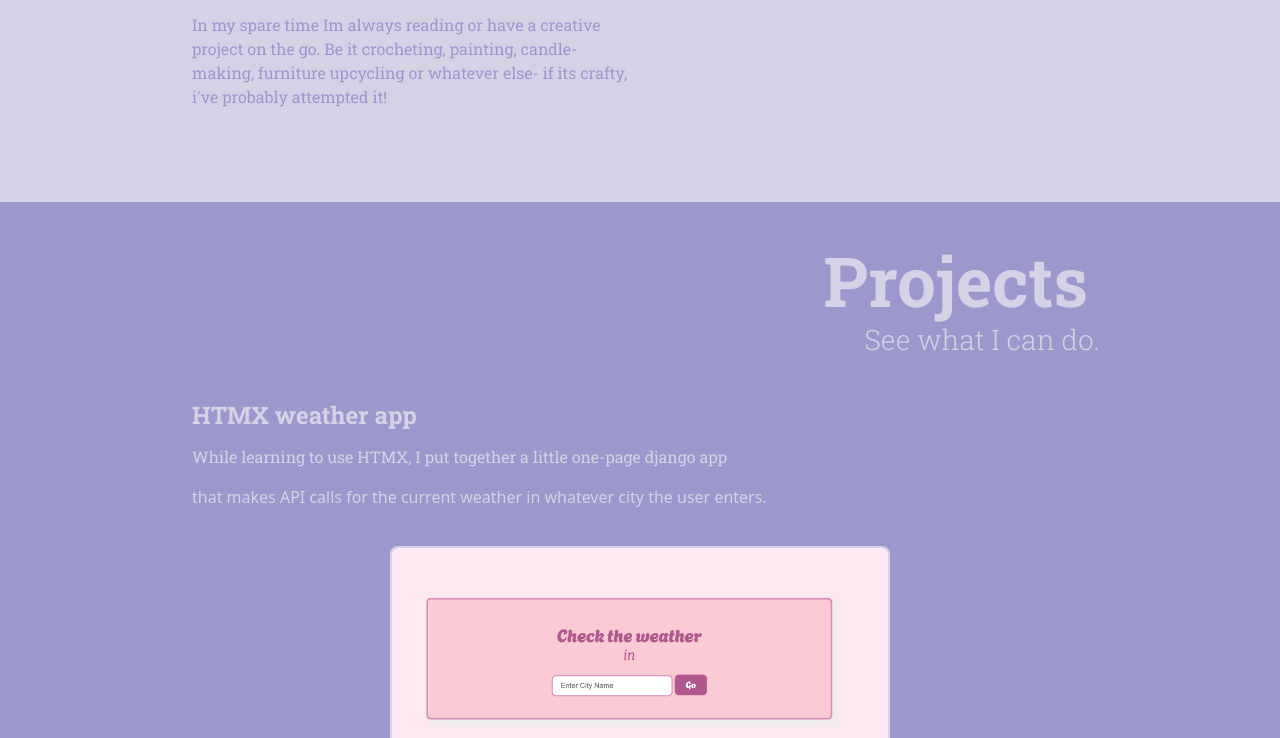
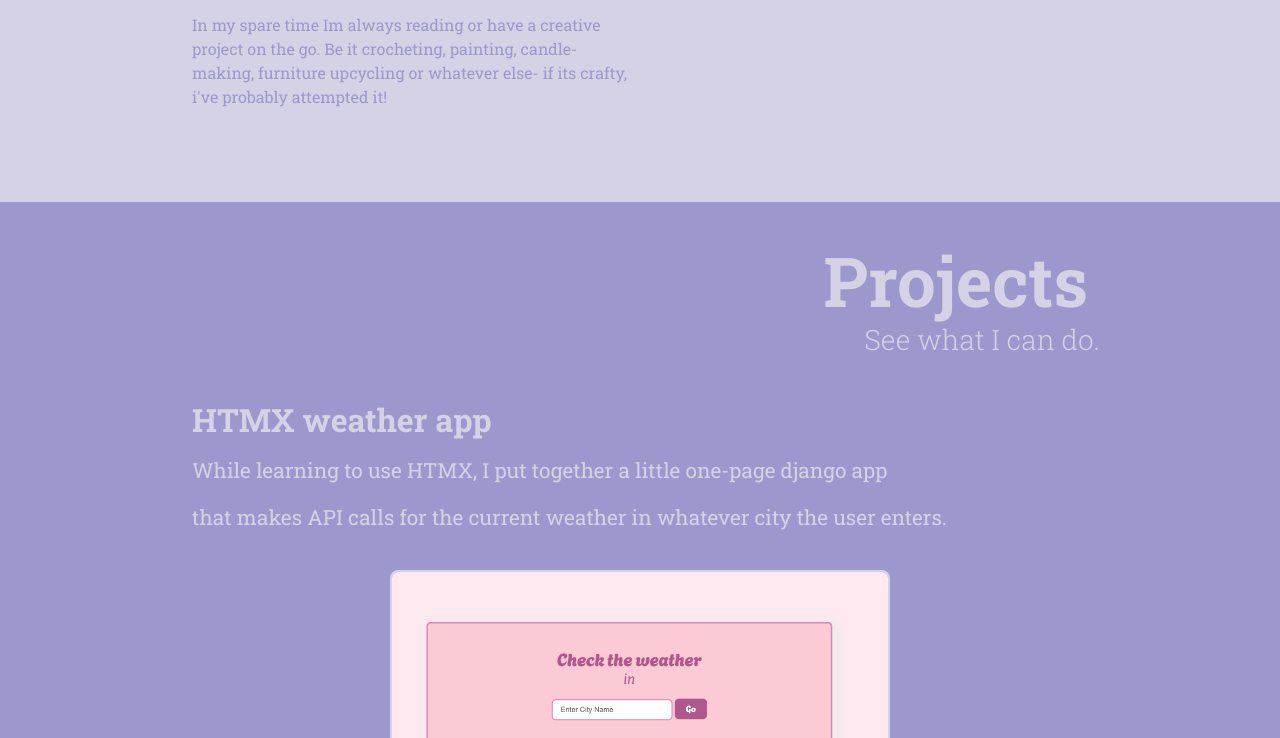
Before and after one commit to MeganKJones/MeganKJones.github.io, a plain HTML site: page index.html in a window 1280 px wide. Shown: the part 1086-1824 px from the top of the page. Drawn offline with nearby package versions, Linux system fonts and the light colour scheme.

Commit message:
change font size

```diff
--- a/index.html
+++ b/index.html
@@ -138,7 +138,7 @@
     <h3 class="subheading right-align">See what I can do.</h3>
     <h6 class="weather-text project-title">HTMX weather app</h6>
     <p class="weather-text">While learning to use HTMX, I put together a little one-page django app</p>
-    <p>that makes API calls for the current weather in whatever city the user enters.</p>
+    <p class="weather-text">that makes API calls for the current weather in whatever city the user enters.</p>
     <div class="d-flex flex-column mt-3">
       <div class="d-flex flex-row justify-content-center">
         <img src="static/images/weather-1.png" class="weather-top-img">
--- a/static/css/styles.css
+++ b/static/css/styles.css
@@ -156,6 +156,7 @@ a {
 
 .weather-text {
     font-family: "Roboto Slab", serif;
+    font-size: 1.3rem;
 }
 .weather-bottom-row {
         flex-direction: row;
@@ -163,7 +164,7 @@ a {
 
 .project-title {
     font-weight: 700;
-    font-size: 1.5rem;
+    font-size: 2rem;
     margin-bottom: 15px;
 }
 
```
